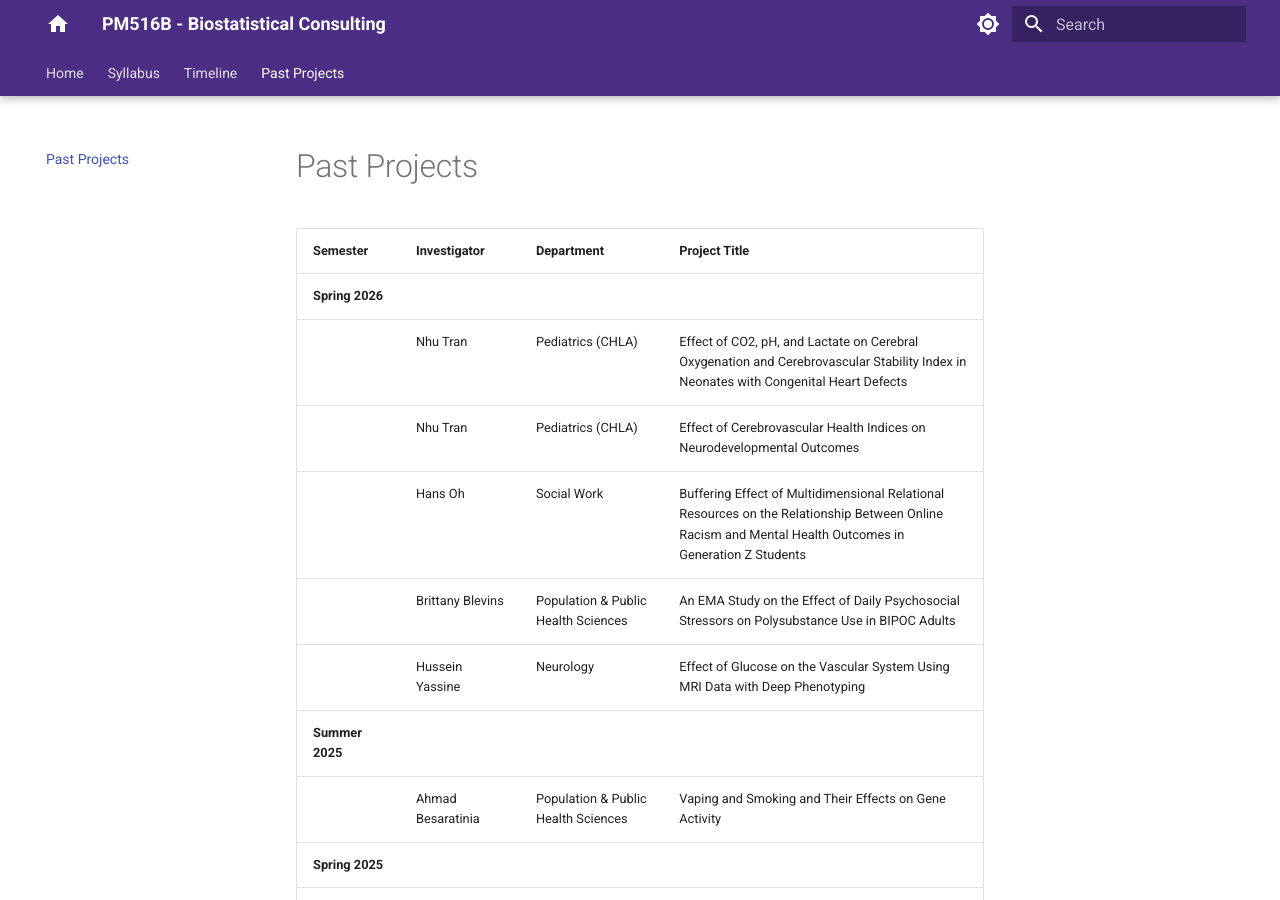
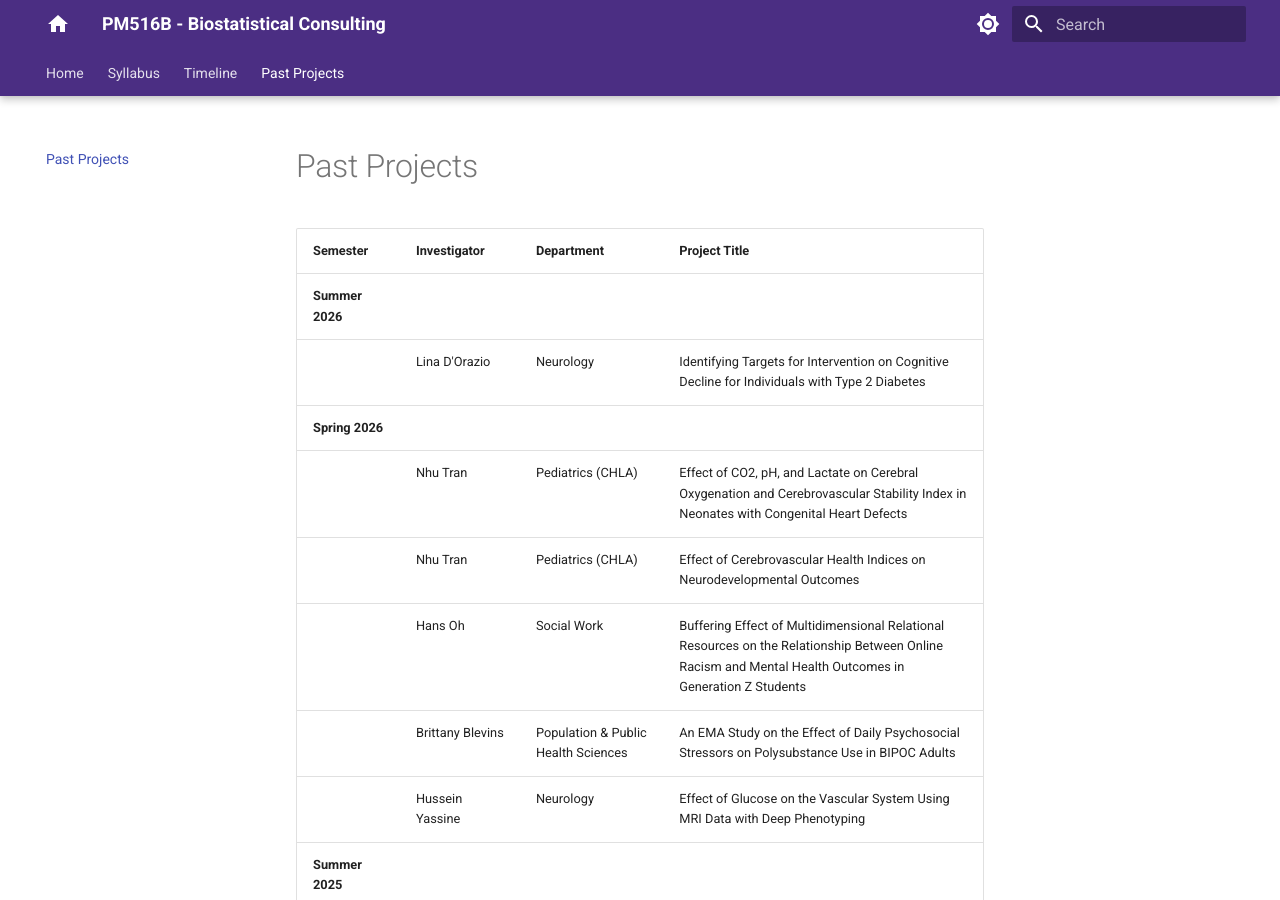
Before and after one commit to USCbiostats/PM516B, an MkDocs documentation site: the page built from docs/projects.md, in a window 1280 px wide and 900 px high. Built offline with MkDocs 1.6.1 and Material for MkDocs 9.7.7, drawn with Linux system fonts in a browser that asks for light colours; comment, search, counter and statistics services are not loaded.

Commit message:
Update projects.md

```diff
--- a/docs/projects.md
+++ b/docs/projects.md
@@ -2,6 +2,8 @@
 
 | Semester | Investigator | Department | Project Title |
 |----------|--------------|------------|---------------|
+| **Summer 2026** |  |  |  |
+|  | Lina D'Orazio | Neurology | Identifying Targets for Intervention on Cognitive Decline for Individuals with Type 2 Diabetes |
 | **Spring 2026** |  |  |  |
 |  | Nhu Tran | Pediatrics (CHLA) | Effect of CO2, pH, and Lactate on Cerebral Oxygenation and Cerebrovascular Stability Index in Neonates with Congenital Heart Defects |
 |  | Nhu Tran | Pediatrics (CHLA) | Effect of Cerebrovascular Health Indices on Neurodevelopmental Outcomes |
```
